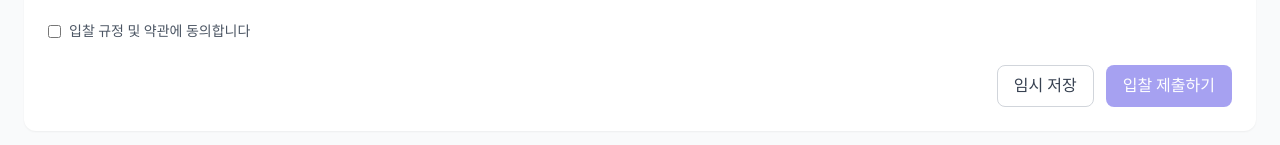
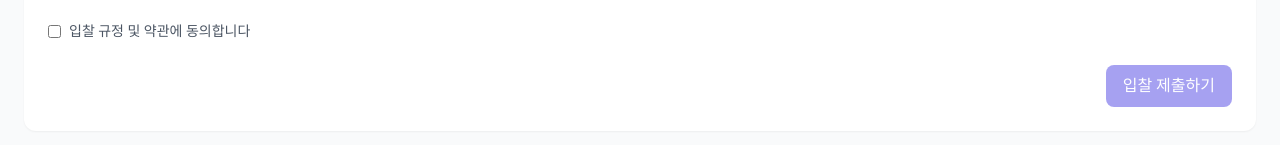
Before and after one commit to sw4796/ossp6-front, a React (Vite) app: page /ad-bid/1 in a window 1280 px wide. Shown: the part 2099-2244 px from the top of the page. Built offline with nearby package versions, Linux system fonts and the light colour scheme; no server answers; sample sign-in values are in the browser's storage.

Commit message:
임시저장 버튼 제거

```diff
--- a/src/pages/AdBidPage.jsx
+++ b/src/pages/AdBidPage.jsx
@@ -371,12 +371,6 @@ export default function AdBidPage() {
                 </div>
                 <div className="flex justify-end">
                   <button
-                    className="bg-white border border-gray-300 text-gray-700 py-2 px-4 rounded-button font-medium transition-colors mr-3 whitespace-nowrap"
-                    type="button"
-                  >
-                    임시 저장
-                  </button>
-                  <button
                     id="submitBidBtn"
                     className={`bg-indigo-600 hover:bg-primary/90 text-white py-2 px-4 rounded-button font-medium transition-colors whitespace-nowrap ${canSubmit ? '' : 'opacity-50 cursor-not-allowed'}`}
                     type="button"
```
